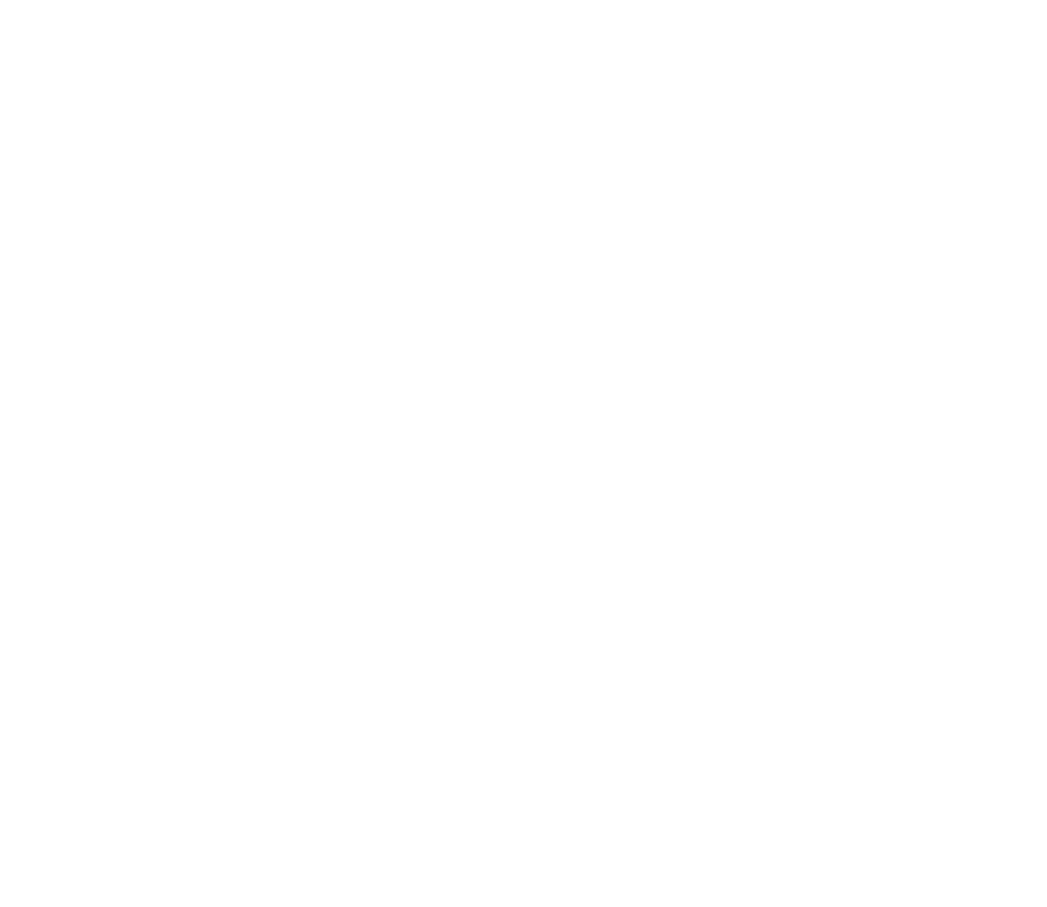
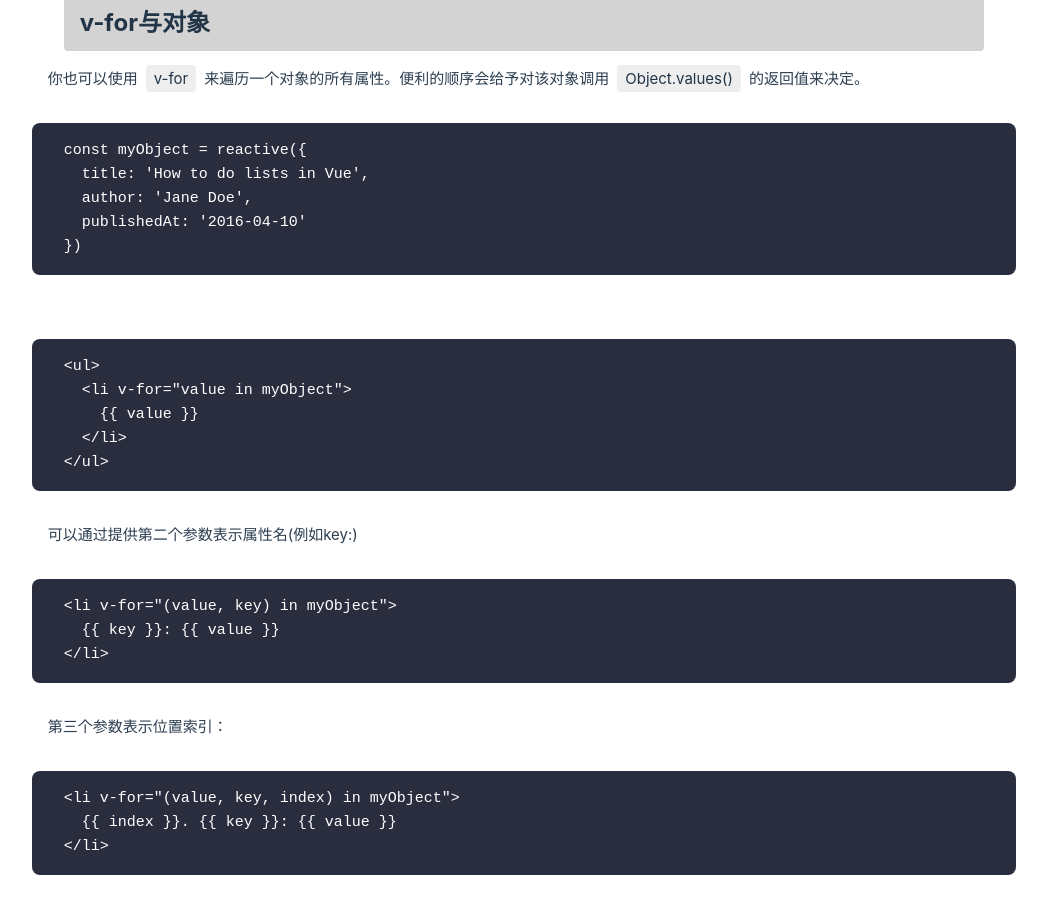
Before and after one commit to ShenlongDev/vue_xx, a Vue app: page / in a window 1280 px wide. Shown: the part 1882-2789 px from the top of the page, without its empty margins (116-1163 px from the left). Before the commit the page ends 1862 px from the top, so only its background shows below. Built offline with nearby package versions, Linux system fonts and the light colour scheme.

Commit message:
v-for_object

```diff
--- a/src/LoopRendering.vue
+++ b/src/LoopRendering.vue
@@ -71,4 +71,28 @@ items.forEach((item, index) => {
 </li>`' />
 <p>你也可以使用<EnLetter content="of" />作为分隔符来替代<EnLetter content="in" />这更接近 JavaScript 的迭代器语法：</p>
 <CodeView :content='`<div v-for="item of items"></div>`' />
+
+<HeadingTwo heading="v-for与对象" />
+
+<p>你也可以使用<EnLetter content="v-for" />来遍历一个对象的所有属性。便利的顺序会给予对该对象调用<EnLetter content="Object.values()" />的返回值来决定。</p>
+<CodeView :content="`const myObject = reactive({
+  title: 'How to do lists in Vue',
+  author: 'Jane Doe',
+  publishedAt: '2016-04-10'
+})`" />
+<CodeView :content='`<ul>
+  <li v-for="value in myObject">
+    {{ value }}
+  </li>
+</ul>`' />
+
+<p>可以通过提供第二个参数表示属性名(例如key:)</p>
+<CodeView :content='`<li v-for="(value, key) in myObject">
+  {{ key }}: {{ value }}
+</li>`' />
+
+<p>第三个参数表示位置索引：</p>
+<CodeView :content='`<li v-for="(value, key, index) in myObject">
+  {{ index }}. {{ key }}: {{ value }}
+</li>`' />
 </template>
```
